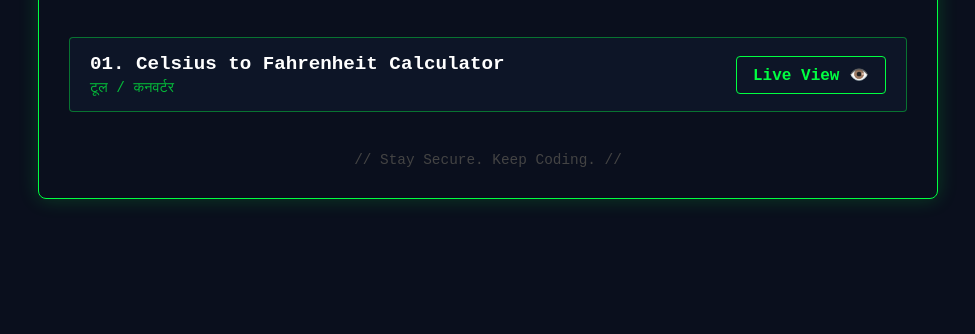
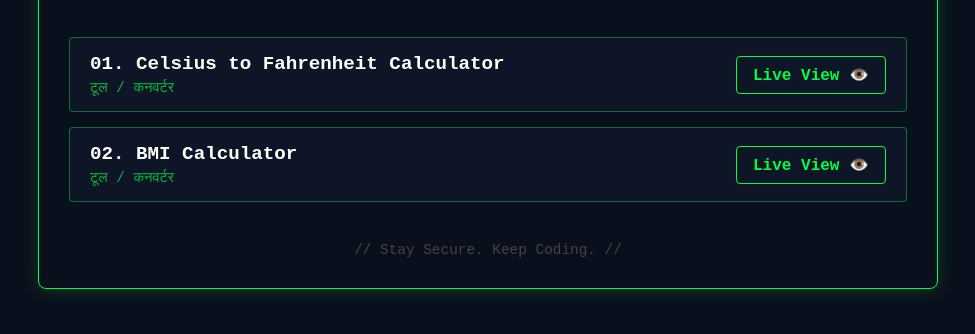
Before and after one commit to Kuldeep-prajapatiup45/Coding-project, a plain HTML site: page index.html in a window 1280 px wide. Shown: the part 174-508 px from the top of the page, without its empty margins (152-1127 px from the left). Drawn offline with Linux system fonts and the light colour scheme.

Commit message:
Update index.html

```diff
--- a/index.html
+++ b/index.html
@@ -131,6 +131,14 @@
                 <a class="live-btn" href="./CELSIUS TO FAHRENHEIT Calculator/">Live View 👁️</a>
             </li>
 
+            <li class="project-item">
+                <div class="project-info">
+                    <h3>02. BMI Calculator</h3>
+                    <p>टूल / कनवर्टर</p>
+                </div>
+                <a class="live-btn" href="./CELSIUS TO FAHRENHEIT Calculator/">Live View 👁️</a>
+            </li>
+
             </ul>
 
         <footer>
```
